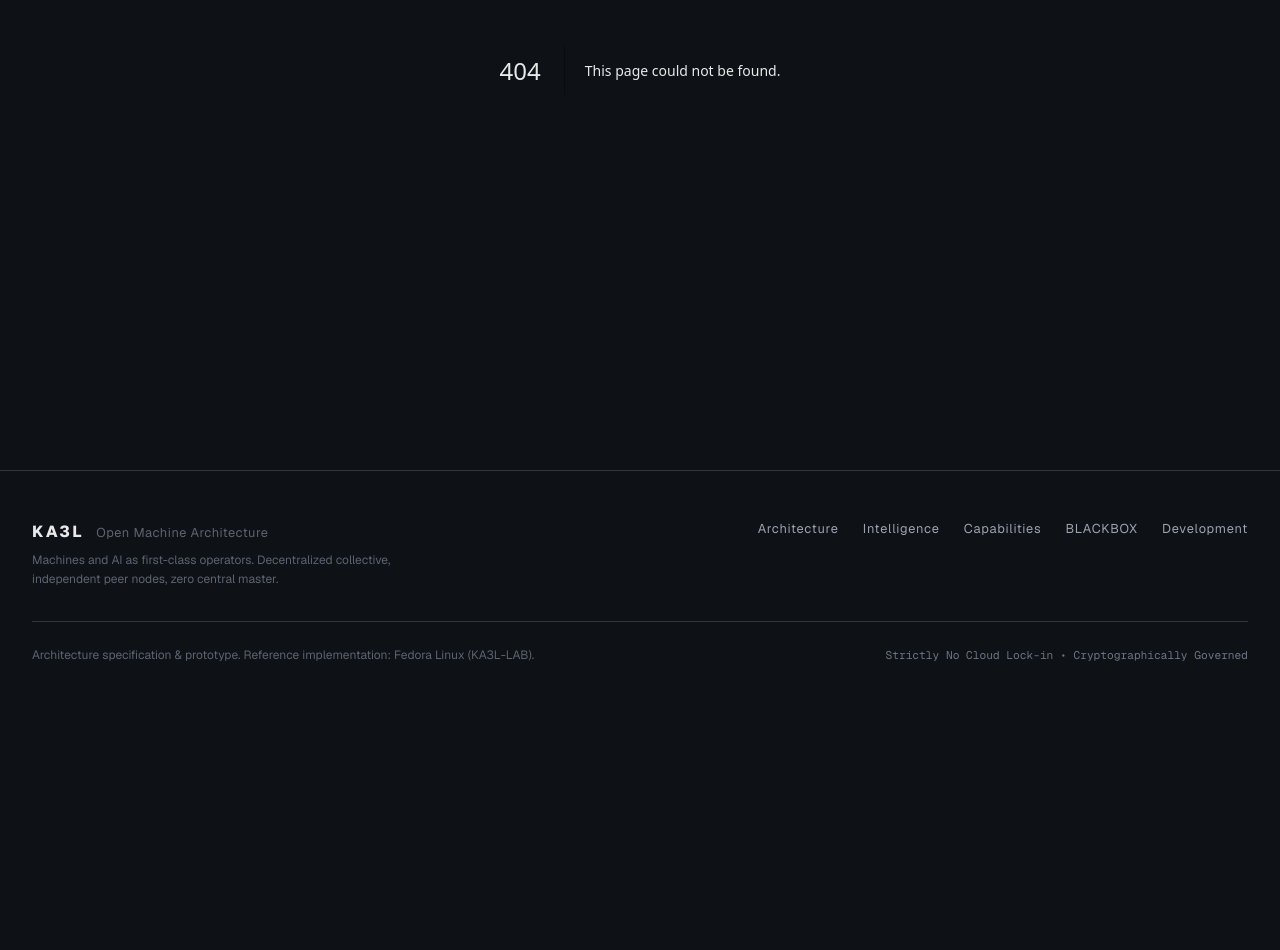
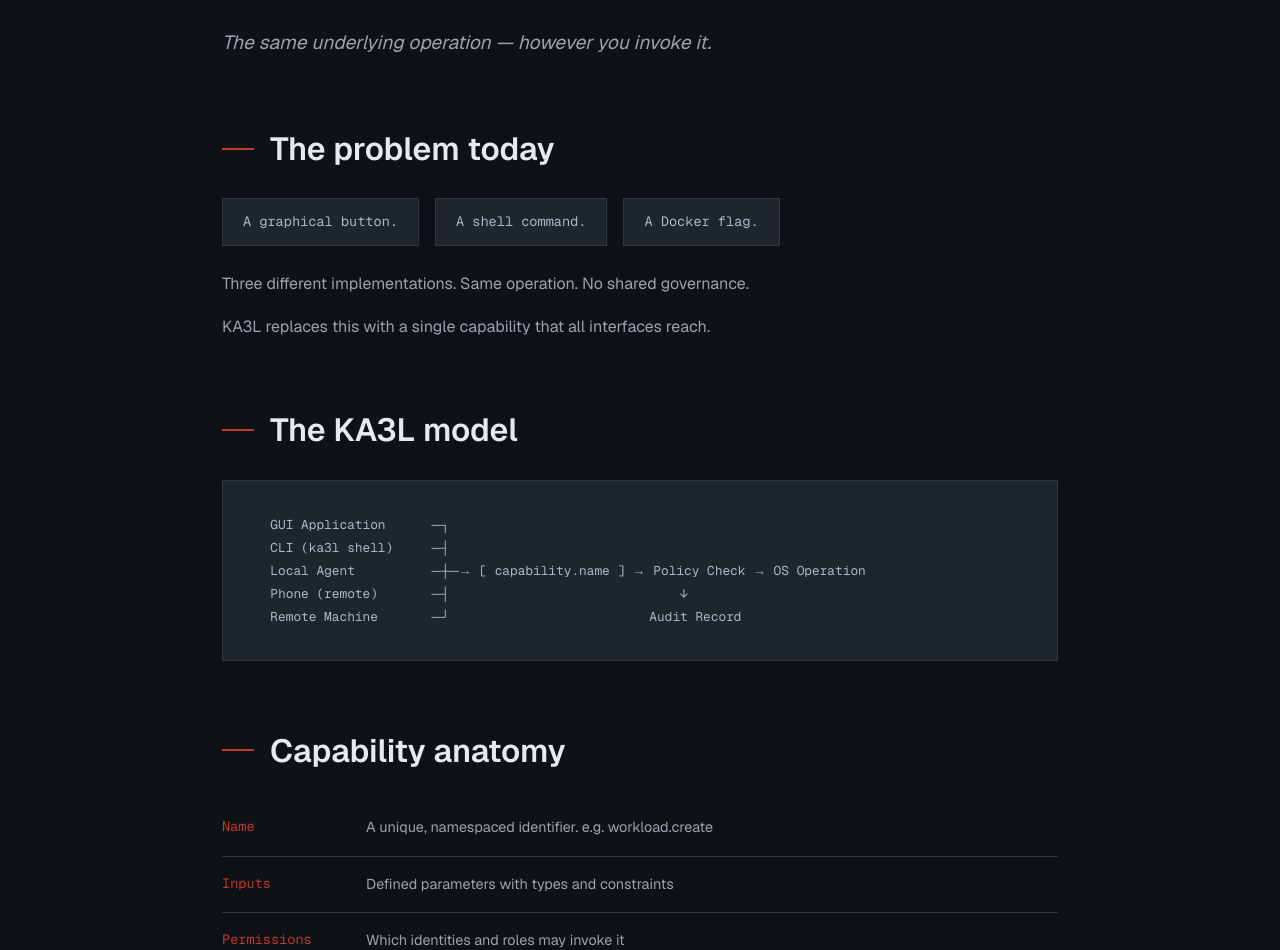
Before and after one commit to Raii-singh/KA3L, a Next.js app in the folder website/: page /capabilities in a window 1280 px wide. Before the commit this address had no page. Shown: the part 330-1280 px from the top of the page. Before the commit the page ends 1044 px from the top, so only its background shows below. Built offline with nearby package versions, Linux system fonts and the light colour scheme.

Commit message:
feat(routes): scaffold unified capability layer specification

```diff
--- /dev/null
+++ b/website/src/app/capabilities/page.tsx
@@ -0,0 +1,165 @@
+import Link from 'next/link';
+import { PILLARS } from '@/lib/content';
+
+export const metadata = { title: 'Capability Layer — KA3L' };
+
+const StatusBadge = ({ status }: { status: string }) => {
+  if (status === 'implemented') {
+    return (
+      <span style={{ fontSize: '0.65rem', color: 'var(--accent)', border: '1px solid var(--accent-dim)', padding: '0.1rem 0.4rem' }}>
+        implemented
+      </span>
+    );
+  }
+  if (status === 'planned') {
+    return (
+      <span style={{ fontSize: '0.65rem', color: 'var(--text-muted)', border: '1px solid var(--border-light)', padding: '0.1rem 0.4rem' }}>
+        planned
+      </span>
+    );
+  }
+  return (
+    <span style={{ fontSize: '0.65rem', color: 'var(--steel-dark)', border: '1px solid var(--border-light)', padding: '0.1rem 0.4rem' }}>
+      concept
+    </span>
+  );
+};
+
+export default function CapabilitiesPage() {
+  const intelligencePillar = PILLARS[0];
+  const capabilitiesPillar = PILLARS[1];
+  const allCapabilities = [...intelligencePillar.capabilities, ...capabilitiesPillar.capabilities];
+
+  return (
+    <div style={{ paddingTop: '5rem', minHeight: '100vh', background: 'var(--bg-deep)' }}>
+
+      {/* HERO */}
+      <div style={{ padding: '4rem 2rem', maxWidth: '900px', margin: '0 auto' }}>
+        <p className="text-label" style={{ marginBottom: '1rem' }}>02 — UNIFIED CAPABILITY LAYER</p>
+        <div style={{ width: '2rem', height: '2px', background: 'var(--accent)', marginBottom: '1.5rem' }} />
+        <h1 style={{ fontSize: 'clamp(2.5rem, 5vw, 4rem)', fontWeight: 700, letterSpacing: '-0.03em', lineHeight: 1.05, color: 'var(--text-primary)', marginBottom: '1.25rem' }}>
+          One interface. Every function.
+        </h1>
+        <p style={{ fontStyle: 'italic', color: 'var(--text-secondary)', fontSize: '1.2rem' }}>
+          The same underlying operation — however you invoke it.
+        </p>
+      </div>
+
+      <div style={{ maxWidth: '900px', margin: '0 auto', padding: '0 2rem' }}>
+
+        {/* Section: The problem today */}
+        <section style={{ marginBottom: '4rem' }}>
+          <div style={{ display: 'flex', alignItems: 'center', gap: '1rem', marginBottom: '1.5rem' }}>
+            <div style={{ width: '2rem', height: '2px', background: 'var(--accent)' }} />
+            <h2 style={{ fontSize: 'clamp(1.5rem, 3vw, 2rem)', fontWeight: 600, color: 'var(--text-primary)' }}>The problem today</h2>
+          </div>
+          <div style={{ display: 'flex', flexWrap: 'wrap', gap: '1rem', marginBottom: '1.5rem' }}>
+            {['A graphical button.', 'A shell command.', 'A Docker flag.'].map((item) => (
+              <div key={item} style={{ background: 'var(--bg-surface)', border: '1px solid var(--border-light)', padding: '0.75rem 1.25rem', fontFamily: 'var(--font-geist-mono), monospace', fontSize: '0.85rem', color: 'var(--steel-light)' }}>
+                {item}
+              </div>
+            ))}
+          </div>
+          <p style={{ color: 'var(--text-secondary)', marginBottom: '1rem', lineHeight: 1.7 }}>
+            Three different implementations. Same operation. No shared governance.
+          </p>
+          <p style={{ color: 'var(--text-secondary)', lineHeight: 1.7 }}>
+            KA3L replaces this with a single capability that all interfaces reach.
+          </p>
+        </section>
+
+        {/* Section: The KA3L model */}
+        <section style={{ marginBottom: '4rem' }}>
+          <div style={{ display: 'flex', alignItems: 'center', gap: '1rem', marginBottom: '1.5rem' }}>
+            <div style={{ width: '2rem', height: '2px', background: 'var(--accent)' }} />
+            <h2 style={{ fontSize: 'clamp(1.5rem, 3vw, 2rem)', fontWeight: 600, color: 'var(--text-primary)' }}>The KA3L model</h2>
+          </div>
+          <pre style={{ background: 'var(--bg-surface)', border: '1px solid var(--border-light)', padding: '2rem', fontFamily: 'var(--font-geist-mono), monospace', fontSize: '0.8rem', color: 'var(--steel-light)', overflowX: 'auto', lineHeight: 1.8 }}>
+{`  GUI Application      ─┐
+  CLI (ka3l shell)     ─┤
+  Local Agent          ─┼─→ [ capability.name ] → Policy Check → OS Operation
+  Phone (remote)       ─┤                              ↓
+  Remote Machine       ─┘                          Audit Record`}
+          </pre>
+        </section>
+
+        {/* Section: Capability anatomy */}
+        <section style={{ marginBottom: '4rem' }}>
+          <div style={{ display: 'flex', alignItems: 'center', gap: '1rem', marginBottom: '1.5rem' }}>
+            <div style={{ width: '2rem', height: '2px', background: 'var(--accent)' }} />
+            <h2 style={{ fontSize: 'clamp(1.5rem, 3vw, 2rem)', fontWeight: 600, color: 'var(--text-primary)' }}>Capability anatomy</h2>
+          </div>
+          <div>
+            {[
+              { label: 'Name', explanation: 'A unique, namespaced identifier. e.g. workload.create' },
+              { label: 'Inputs', explanation: 'Defined parameters with types and constraints' },
+              { label: 'Permissions', explanation: 'Which identities and roles may invoke it' },
+              { label: 'Audit output', explanation: 'What is recorded about every invocation' },
+            ].map((item) => (
+              <div key={item.label} style={{ display: 'flex', gap: '1.5rem', borderBottom: '1px solid var(--border-light)', padding: '1rem 0', alignItems: 'flex-start' }}>
+                <span style={{ fontFamily: 'var(--font-geist-mono), monospace', color: 'var(--accent)', fontSize: '0.85rem', minWidth: '120px', flexShrink: 0 }}>
+                  {item.label}
+                </span>
+                <span style={{ color: 'var(--text-secondary)', fontSize: '0.9rem', lineHeight: 1.65 }}>
+                  {item.explanation}
+                </span>
+              </div>
+            ))}
+          </div>
+        </section>
+
+        {/* Section: Current capabilities */}
+        <section style={{ marginBottom: '4rem' }}>
+          <div style={{ display: 'flex', alignItems: 'center', gap: '1rem', marginBottom: '1.5rem' }}>
+            <div style={{ width: '2rem', height: '2px', background: 'var(--accent)' }} />
+            <h2 style={{ fontSize: 'clamp(1.5rem, 3vw, 2rem)', fontWeight: 600, color: 'var(--text-primary)' }}>Current capabilities</h2>
+          </div>
+          <table style={{ width: '100%', borderCollapse: 'collapse', fontSize: '0.85rem' }}>
+            <thead>
+              <tr style={{ borderBottom: '2px solid var(--border-light)' }}>
+                <th style={{ textAlign: 'left', padding: '0.75rem 0', color: 'var(--text-muted)', fontWeight: 500, letterSpacing: '0.08em', fontSize: '0.7rem', textTransform: 'uppercase' }}>Name</th>
+                <th style={{ textAlign: 'left', padding: '0.75rem 1rem', color: 'var(--text-muted)', fontWeight: 500, letterSpacing: '0.08em', fontSize: '0.7rem', textTransform: 'uppercase' }}>Description</th>
+                <th style={{ textAlign: 'right', padding: '0.75rem 0', color: 'var(--text-muted)', fontWeight: 500, letterSpacing: '0.08em', fontSize: '0.7rem', textTransform: 'uppercase' }}>Status</th>
+              </tr>
+            </thead>
+            <tbody>
+              {allCapabilities.map((cap) => (
+                <tr key={cap.name} style={{ borderBottom: '1px solid var(--border-light)' }}>
+                  <td style={{ padding: '0.75rem 0', fontFamily: 'var(--font-geist-mono), monospace', color: 'var(--steel-light)' }}>
+                    {cap.name}
+                  </td>
+                  <td style={{ padding: '0.75rem 1rem', color: 'var(--text-secondary)' }}>
+                    {cap.description}
+                  </td>
+                  <td style={{ padding: '0.75rem 0', textAlign: 'right' }}>
+                    <StatusBadge status={cap.status} />
+                  </td>
+                </tr>
+              ))}
+            </tbody>
+          </table>
+        </section>
+
+        {/* Quote */}
+        <section style={{ marginBottom: '4rem' }}>
+          <blockquote style={{ borderLeft: '3px solid var(--accent)', paddingLeft: '1.5rem', color: 'var(--text-secondary)', fontStyle: 'italic', fontSize: '1.15rem', lineHeight: 1.7, maxWidth: '680px' }}>
+            Interfaces may differ, but the underlying machine capability must remain consistent.
+          </blockquote>
+        </section>
+
+        {/* Footer nav */}
+        <div style={{ display: 'flex', justifyContent: 'space-between', alignItems: 'center', borderTop: '1px solid var(--border-light)', padding: '2rem 0' }}>
+          <Link href="/intelligence" style={{ color: 'var(--text-muted)', textDecoration: 'none', fontSize: '0.9rem' }}>
+            ← Local Intelligence
+          </Link>
+          <Link href="/blackbox" style={{ color: 'var(--text-muted)', textDecoration: 'none', fontSize: '0.9rem' }}>
+            BLACKBOX →
+          </Link>
+        </div>
+
+      </div>
+    </div>
+  );
+}
+
+// dev: revision 016 verified
```
